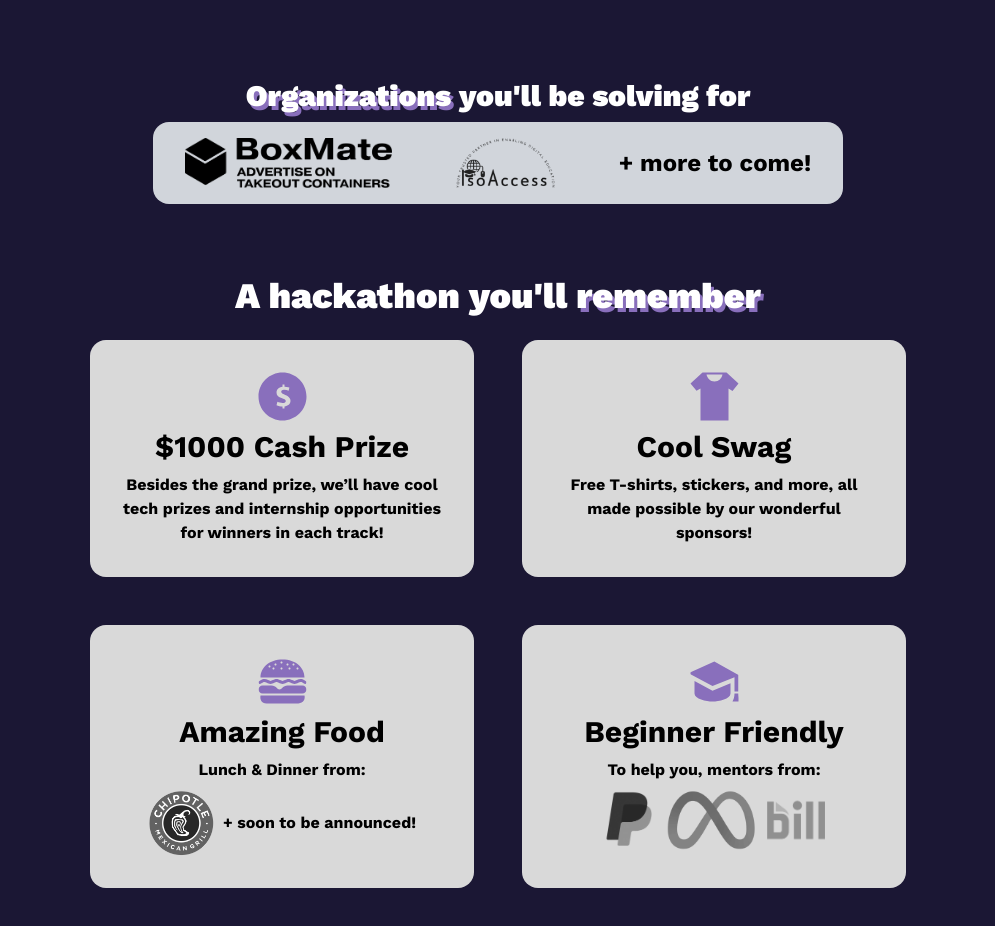
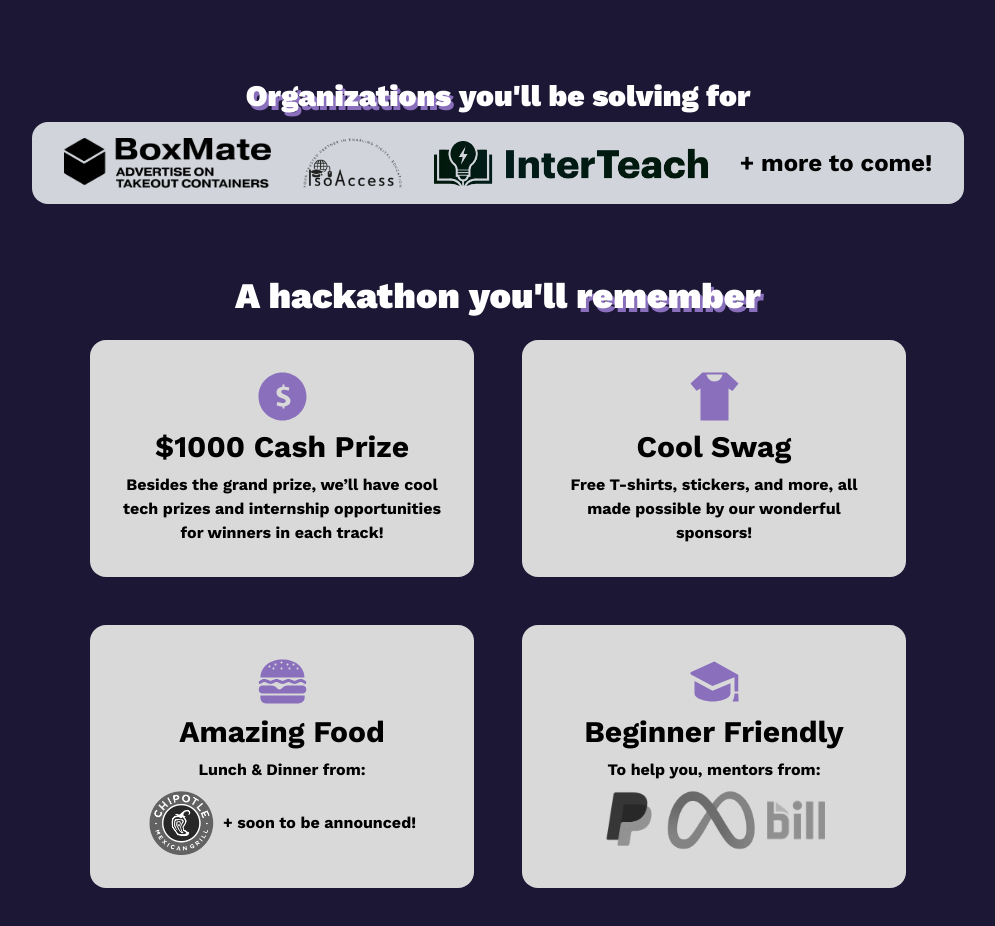
Before and after one commit to bub655/code-for-cause, a Next.js app: page / in a window 1280 px wide. Shown: the part 920-1846 px from the top of the page, without its empty margins (142-1137 px from the left). Built offline with nearby package versions, Linux system fonts and the light colour scheme.

Commit message:
Add Interteach as organization

```diff
--- a/src/components/AttendeesLandingPage/Organizations.tsx
+++ b/src/components/AttendeesLandingPage/Organizations.tsx
@@ -1,6 +1,7 @@
 import Image from "next/image";
 import boxmate from "./images/boxmate.png";
 import isoaccess from "./images/isoaccess.png";
+import interteach from "./images/interteach.png";
 import Link from "next/link";
 
 export const Organizations = () => {
@@ -12,7 +13,7 @@
 				</span>
 				you'll be solving for
 			</div>
-			<div className="rounded-[16px] ml-auto mb-8 mr-auto flex flex-col md:flex-row items-center justify-center w-fit flex p-4 px-8 bg-gray-300 space-y-4 md:space-y-0 md:space-x-16">
+			<div className="rounded-[16px] ml-auto mb-8 mr-auto flex flex-col md:flex-row items-center justify-center w-fit flex p-4 px-8 bg-gray-300 space-y-4 md:space-y-0 md:space-x-8">
 				<Link target="_blank" href="https://boxmate.co/">
 					<Image
 						height={50}
@@ -29,6 +30,14 @@
 						alt="Goodwill logo"
 					/>
 				</Link>
+				<Link target="_blank" href="https://interteach.vercel.app/">
+					<Image
+						height={45}
+						src={interteach}
+						placeholder="blur"
+						alt="InterTeach logo"
+					/>
+				</Link>
 				<div className="text-black font-bold text-2xl">+ more to come!</div>
 			</div>
 		</>
```
Also changed, not shown: src/components/AttendeesLandingPage/images/interteach.png (added).
